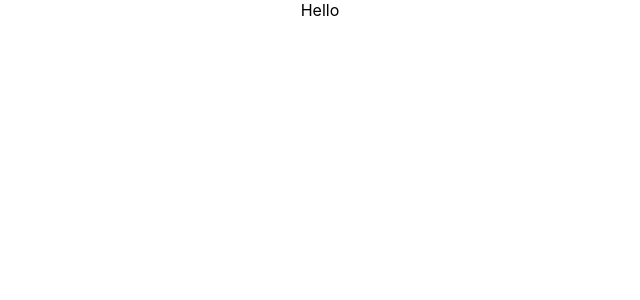
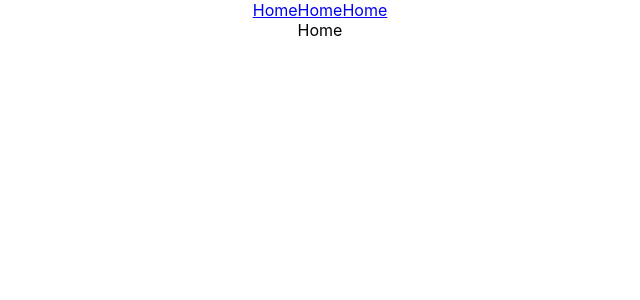
Before and after one commit to BhaveshSuthar00/unitt5-C3, a React (Create React App) app: page / in a window 1280 px wide. Shown: the top 300 px of the page, without its empty margins (320-960 px from the left). Built offline with nearby package versions, Linux system fonts and the light colour scheme.

Commit message:
added nav

```diff
--- a/package.json
+++ b/package.json
@@ -6,8 +6,10 @@
     "@testing-library/jest-dom": "^5.16.2",
     "@testing-library/react": "^12.1.4",
     "@testing-library/user-event": "^13.5.0",
+    "axios": "^0.26.1",
     "react": "^17.0.2",
     "react-dom": "^17.0.2",
+    "react-router-dom": "^6.2.2",
     "react-scripts": "5.0.0",
     "web-vitals": "^2.1.4"
   },
--- a/src/App.js
+++ b/src/App.js
@@ -1,9 +1,10 @@
 import './App.css';
+import AllRoutes from './Routes/Routes'
+function App() {
 
-function App() {
   return (
     <div className="App">
-      Hello
+      <AllRoutes />
     </div>
   );
 }
--- /dev/null
+++ b/src/Components/Home/Home.jsx
@@ -0,0 +1,9 @@
+import React from 'react'
+
+const Home = () => {
+  return (
+    <div>Home</div>
+  )
+}
+
+export default Home
--- /dev/null
+++ b/src/Components/Navbar/Navbar.jsx
@@ -0,0 +1,13 @@
+import React from 'react'
+import {Link} from 'react-router-dom'
+const Navbar = () => {
+  return (
+    <div className="navbar">
+        <Link to='/'>Home</Link>
+        <Link to='/'>Home</Link>
+        <Link to='/'>Home</Link>
+    </div>
+  )
+}
+
+export default Navbar
--- /dev/null
+++ b/src/Routes/Routes.jsx
@@ -0,0 +1,16 @@
+import React from 'react'
+import Home from '../Components/Home/Home'
+import Navbar from '../Components/Navbar/Navbar'
+import{Routes, Route} from 'react-router-dom'
+const AllRoutes = () => {
+  return (
+    <>
+    <Navbar />
+    <Routes>
+        <Route path='/' element ={<Home />} />
+    </Routes>
+    </>
+  )
+}
+
+export default AllRoutes
--- a/src/index.js
+++ b/src/index.js
@@ -3,10 +3,13 @@
 import './index.css';
 import App from './App';
 import reportWebVitals from './reportWebVitals';
+import {BrowserRouter} from 'react-router-dom'
 
 ReactDOM.render(
   <React.StrictMode>
-    <App />
+    <BrowserRouter>
+      <App />
+    </BrowserRouter>
   </React.StrictMode>,
   document.getElementById('root')
 );
```
Also changed, not shown: 1 other file (tests, documents, lock files or other folders).
